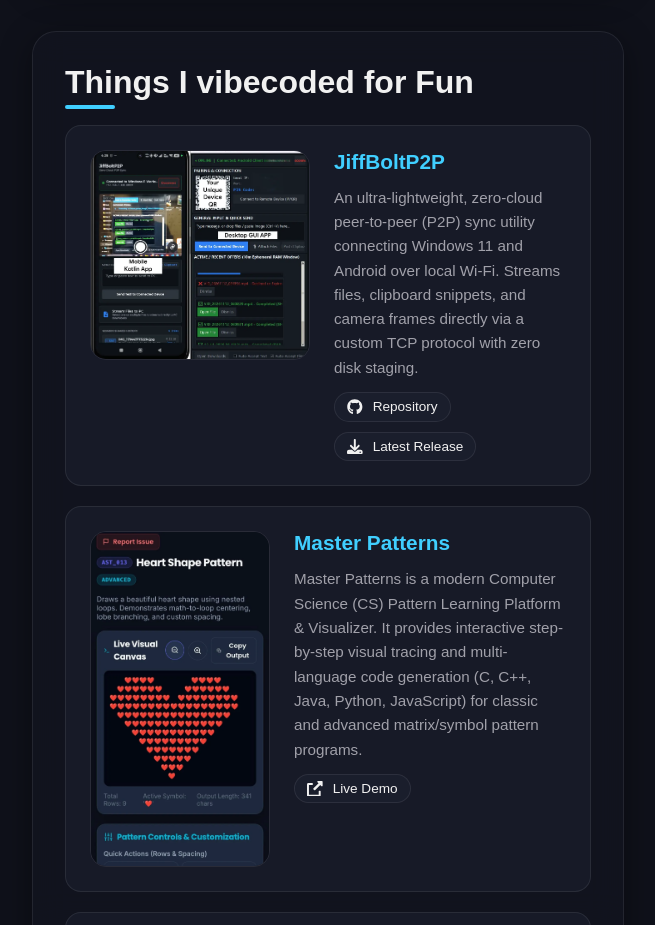
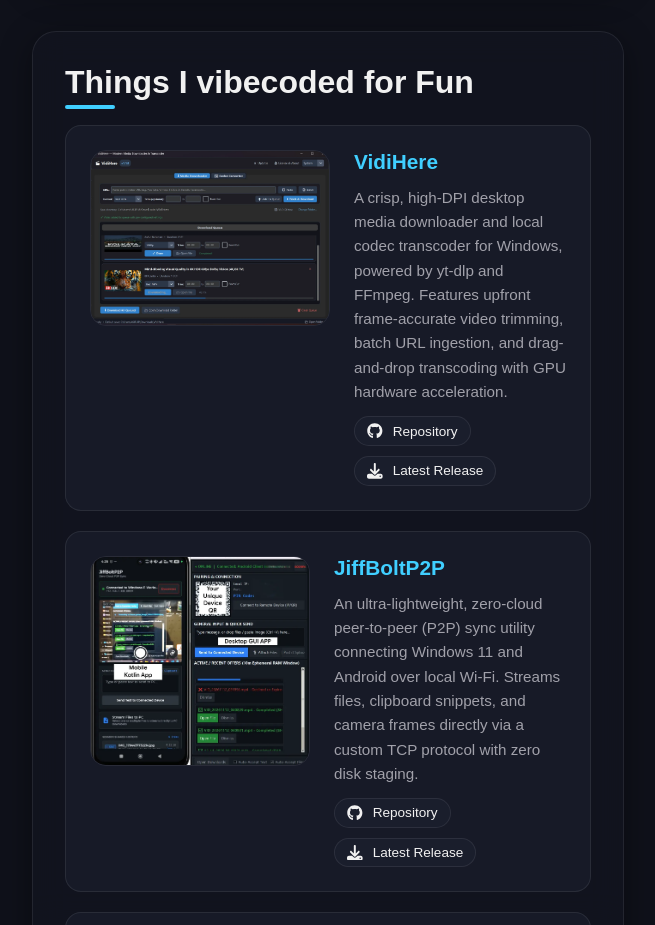
Before and after one commit to asifur8282/Portfolio_2.0, a plain HTML site: page index.html in a window 1280 px wide. Shown: the part 2780-3705 px from the top of the page, without its empty margins (312-967 px from the left). Drawn offline with Linux system fonts and the light colour scheme; a web font is replaced by a local one.

Commit message:
Add VidiHere desktop media downloader to vibecoded section

```diff
--- a/index.html
+++ b/index.html
@@ -185,6 +185,25 @@
             <section id="vibecoded" class="vibecoded glass-panel slide-in delay-5">
                 <h2>Things I vibecoded for Fun</h2>
                 <div class="vibecoded-grid">
+                    <article class="vibecoded-card inner-glass">
+                        <div class="vibecoded-img-wrapper wide">
+                            <img src="vibecoded-images/VidiHere.webp" alt="VidiHere Preview" loading="lazy">
+                        </div>
+                        <div class="vibecoded-content">
+                            <h3>VidiHere</h3>
+                            <p>A crisp, high-DPI desktop media downloader and local codec transcoder for Windows, powered by yt-dlp and FFmpeg. Features upfront frame-accurate video trimming, batch URL ingestion, and drag-and-drop transcoding with GPU hardware acceleration.</p>
+                            <div class="links">
+                                <a href="https://github.com/asifur8282/VidiHere" target="_blank" class="glass-chip">
+                                    <svg class="svg-icon" viewBox="0 0 496 512" style="margin-right: 4px;"><path d="M165.9 397.4c0 2-2.3 3.6-5.2 3.6-3.3.3-5.6-1.3-5.6-3.6 0-2 2.3-3.6 5.2-3.6 3-.3 5.6 1.3 5.6 3.6zm-31.1-4.5c-.7 2 1.3 4.3 4.3 4.9 2.6 1 5.6 0 6.2-2s-1.3-4.3-4.3-5.2c-2.6-.7-5.5.3-6.2 2.3zm44.2-1.7c-2.9.7-4.9 2.6-4.6 4.9.3 2 2.9 3.3 5.9 2.6 2.9-.7 4.9-2.6 4.6-4.6-.3-1.9-3-3.2-5.9-2.9zM244.8 8C106.1 8 0 113.3 0 252c0 110.9 69.8 205.8 169.5 239.2 12.8 2.3 17.3-5.6 17.3-12.1 0-6.2-.3-40.4-.3-61.4 0 0-70 15-84.7-29.8 0 0-11.4-29.1-27.8-36.6 0 0-22.9-15.7 1.6-15.4 0 0 24.9 2 38.6 25.8 21.9 38.6 58.6 27.5 72.9 20.9 2.3-16 8.8-27.1 16-33.7-55.9-6.2-112.3-14.3-112.3-110.5 0-27.5 7.6-41.3 23.6-58.9-2.6-6.5-11.1-33.3 2.6-67.9 20.9-6.5 69 27 69 27 20-5.6 41.5-8.5 62.8-8.5s42.8 2.9 62.8 8.5c0 0 48.1-33.6 69-27 13.7 34.7 5.2 61.4 2.6 67.9 16 17.7 25.8 31.5 25.8 58.9 0 96.5-58.9 104.2-114.8 110.5 9.2 7.9 17 22.9 17 46.4 0 33.7-.3 75.4-.3 83.6 0 6.5 4.6 14.4 17.3 12.1C428.2 457.8 496 362.9 496 252 496 113.3 383.5 8 244.8 8zM97.2 352.9c-1.3 1-1 3.3.7 5.2 1.6 1.6 3.9 2.3 5.2 1 1.3-1 1-3.3-.7-5.2-1.6-1.6-3.9-2.3-5.2-1zm-10.8-8.1c-.7 1.3.3 2.9 2.3 3.9 1.6 1 3.6.7 4.3-.7.7-1.3-.3-2.9-2.3-3.9-2-.6-3.6-.3-4.3.7zm32.4 35.6c-1.6 1.3-1 4.3 1.3 6.2 2.3 2.3 5.2 2.6 6.5.7 1.3-1.3.7-4.3-1.3-6.2-2.2-2.3-5.2-2.6-6.5-.7zm-11.4-14.7c-1.6 1-1.6 3.6 0 5.9 1.6 2.3 4.3 3.3 5.6 2.3 1.6-1.3 1.6-3.9 0-6.2-1.4-2.3-4-3.3-5.6-2z"/></svg>
+                                    Repository
+                                </a>
+                                <a href="https://github.com/asifur8282/VidiHere/releases" target="_blank" class="glass-chip">
+                                    <svg class="svg-icon" viewBox="0 0 512 512" style="margin-right: 4px;"><path d="M288 32c0-17.7-14.3-32-32-32s-32 14.3-32 32V274.7l-73.4-73.4c-12.5-12.5-32.8-12.5-45.3 0s-12.5 32.8 0 45.3l128 128c12.5 12.5 32.8 12.5 45.3 0l128-128c12.5-12.5 12.5-32.8 0-45.3s-32.8-12.5-45.3 0L288 274.7V32zM64 352c-35.3 0-64 28.7-64 64v32c0 35.3 28.7 64 64 64H448c35.3 0 64-28.7 64-64V416c0-35.3-28.7-64-64-64H346.5l-45.3 45.3c-25 25-65.5 25-90.5 0L165.5 352H64zm368 56a24 24 0 1 1 0 48 24 24 0 1 1 0-48z"/></svg>
+                                    Latest Release
+                                </a>
+                            </div>
+                        </div>
+                    </article>
                     <article class="vibecoded-card inner-glass">
                         <div class="vibecoded-img-wrapper square">
                             <img src="vibecoded-images/JiffBoltP2P_Main.webp" alt="JiffBoltP2P Preview" loading="lazy">
--- a/styles.css
+++ b/styles.css
@@ -619,6 +619,11 @@ body.dark-mode .form-status-msg.info {
     height: 210px;
     aspect-ratio: 989 / 940;
 }
+.vibecoded-img-wrapper.wide {
+    width: 240px;
+    height: 176px;
+    aspect-ratio: 1277 / 938;
+}
 .vibecoded-img-wrapper img {
     width: 100%;
     height: 100%;
@@ -626,7 +631,8 @@ body.dark-mode .form-status-msg.info {
     object-position: top;
     transition: transform var(--transition-duration) var(--transition-timing-function);
 }
-.vibecoded-img-wrapper.square img {
+.vibecoded-img-wrapper.square img,
+.vibecoded-img-wrapper.wide img {
     object-position: center;
 }
 .vibecoded-card:hover .vibecoded-img-wrapper img {
@@ -671,6 +677,12 @@ body.dark-mode .form-status-msg.info {
         max-width: 260px;
         height: auto;
         aspect-ratio: 989 / 940;
+    }
+    .vibecoded-img-wrapper.wide {
+        width: 100%;
+        max-width: 280px;
+        height: auto;
+        aspect-ratio: 1277 / 938;
     }
 }
 
```
Also changed, not shown: llms.txt, vibecoded-images/VidiHere.webp (added).
